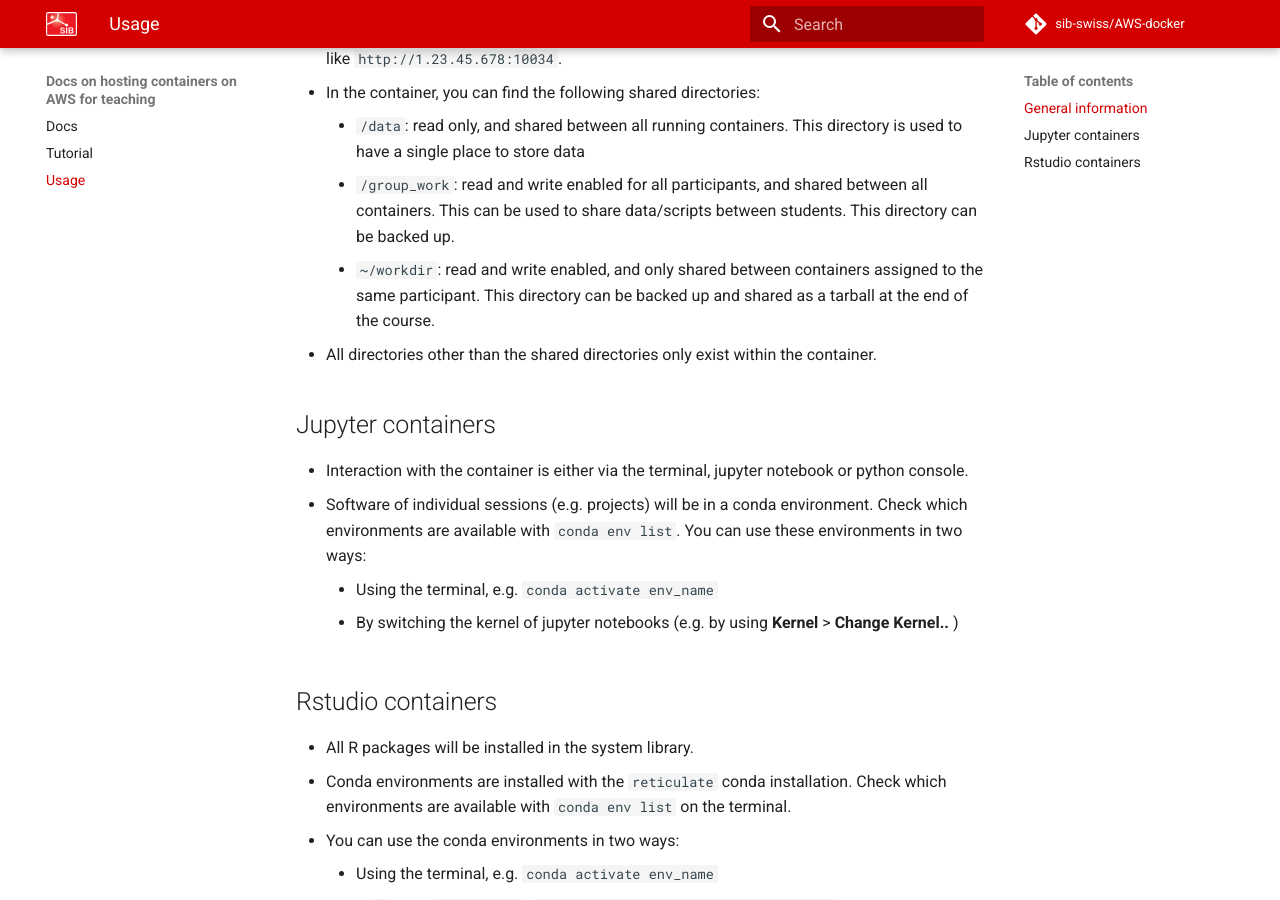
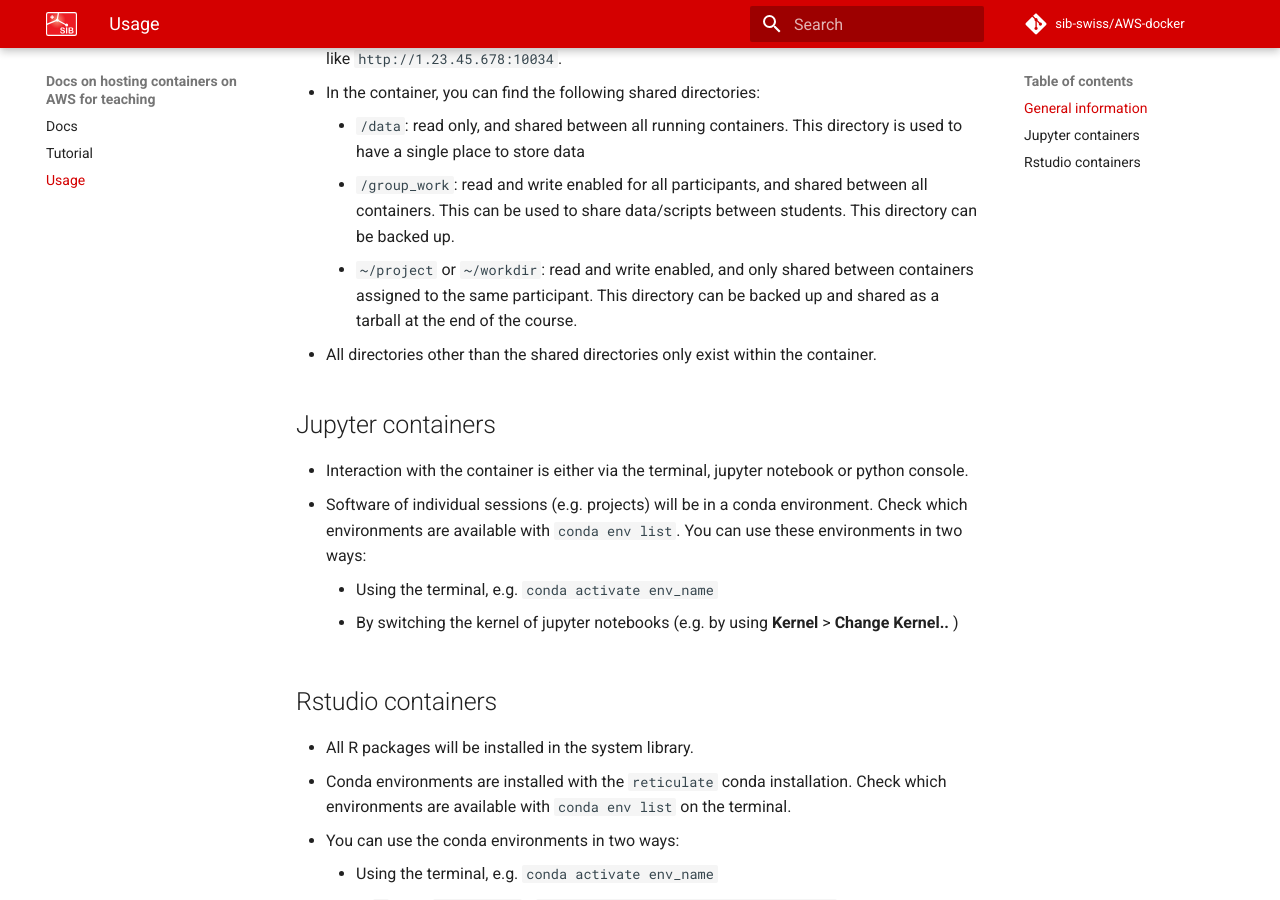
Before and after one commit to sib-swiss/AWS-docker, an MkDocs documentation site: the page built from docs/usage.md, in a window 1280 px wide and 900 px high, scrolled down 479 px. Built offline with MkDocs 1.6.1 and Material for MkDocs 9.7.7, drawn with Linux system fonts in a browser that asks for light colours; comment, search, counter and statistics services are not loaded; the version menu is left out.

Commit message:
adjustst docs for project dir

```diff
--- a/docs/usage.md
+++ b/docs/usage.md
@@ -11,7 +11,7 @@ In this chapter there is some general information for people (e.g. teachers/cour
 - In the container, you can find the following shared directories:
     - `/data`: read only, and shared between all running containers. This directory is used to have a single place to store data
     - `/group_work`: read and write enabled for all participants, and shared between all containers. This can be used to share data/scripts between students. This directory can be backed up.
-    - `~/workdir`: read and write enabled, and only shared between containers assigned to the same participant. This directory can be backed up and shared as a tarball at the end of the course.
+    - `~/project` or `~/workdir`: read and write enabled, and only shared between containers assigned to the same participant. This directory can be backed up and shared as a tarball at the end of the course.
 - All directories other than the shared directories only exist within the container.
 
 ## Jupyter containers
```
Also changed, not shown: docs/index.md (+1 -1 lines).
